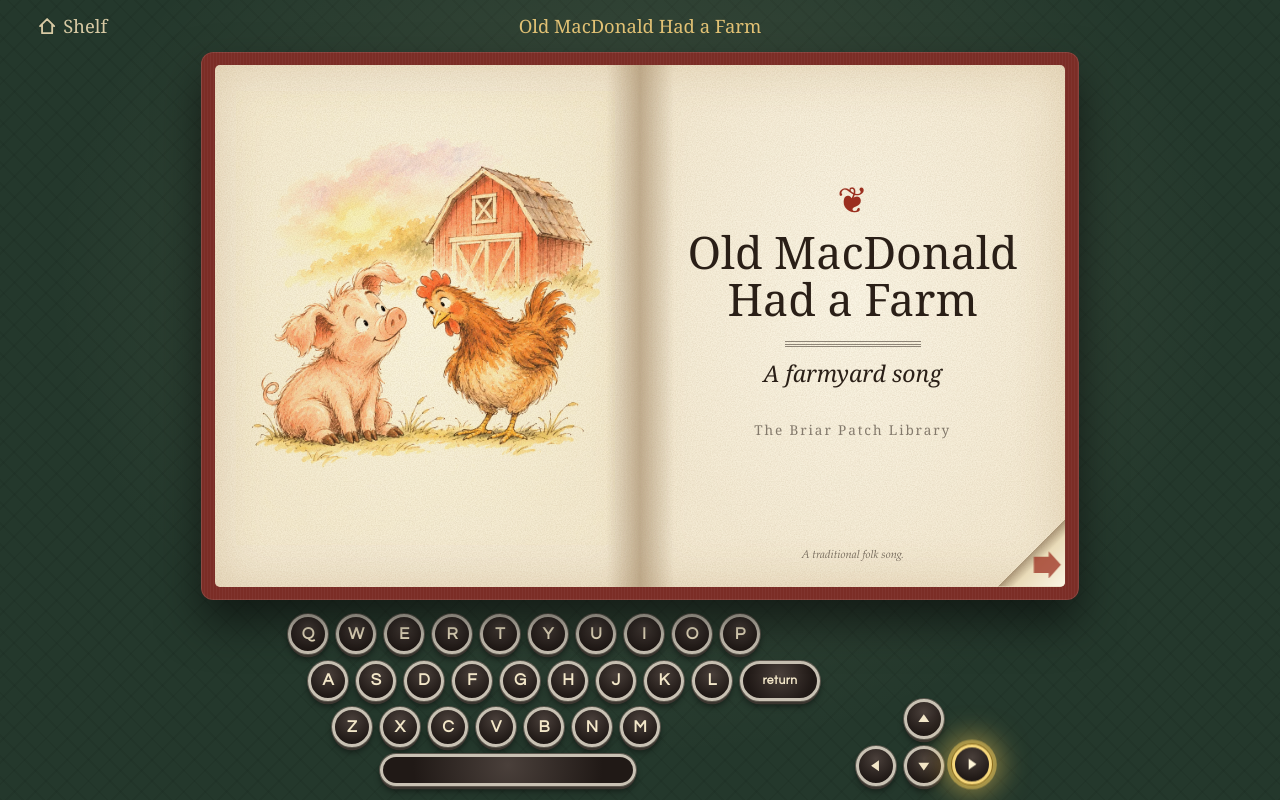
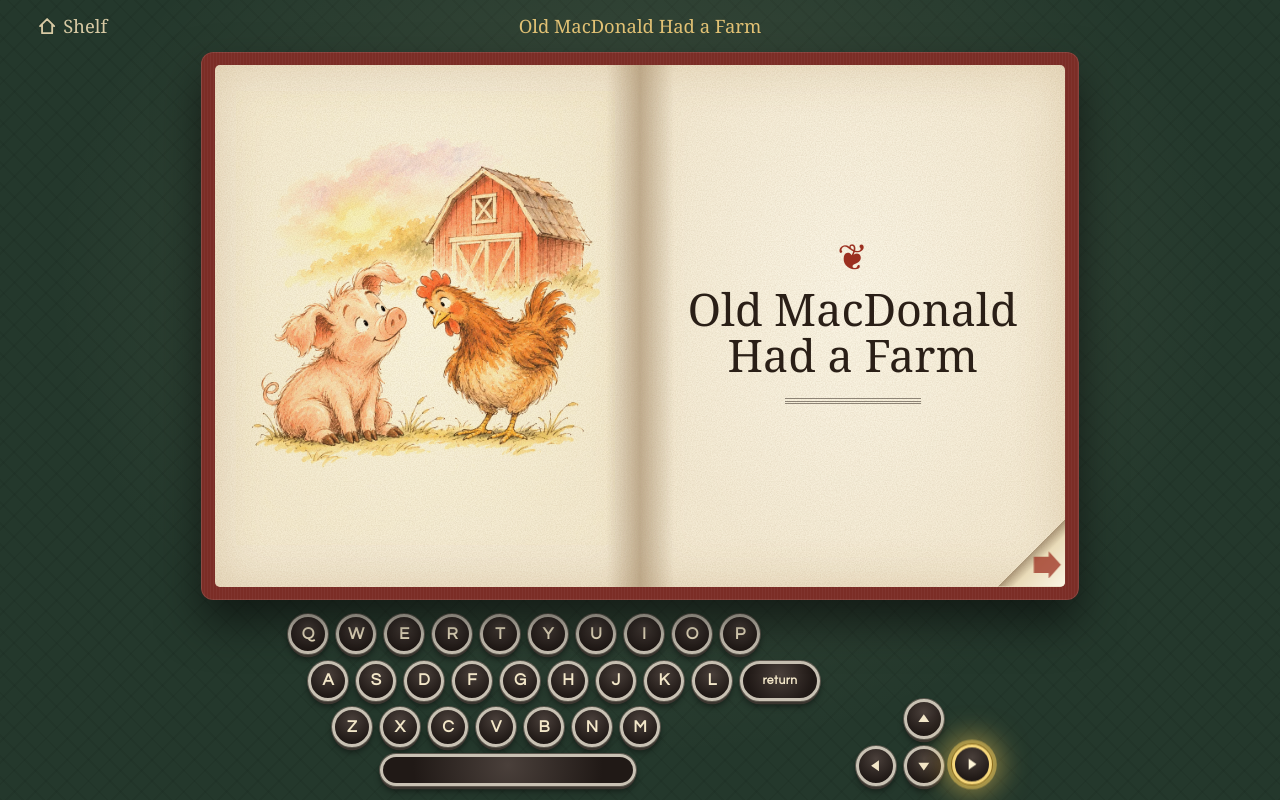
Before and after one commit to jobchong/briar-patch, a plain HTML site: page index.html in a window 1280 px wide. Both pictures are taken after a click on the button "Old MacDonald Had a Farm". Drawn offline with Linux system fonts and the light colour scheme; a web font is replaced by a local one.

Commit message:
Simplify book title pages and link to the published library

```diff
--- a/app.js
+++ b/app.js
@@ -367,9 +367,8 @@ ${rowsData().map((r, ri) => `<section class="row">
     const p = page(), b = R.book, st = cur();
     if (p.type === 'cover') {
       return `<div class="page right"><div class="titlepage">
-<div class="orn">&#10086;</div><h2>${esc(b.title)}</h2><div class="rule"></div>
-<div class="by">${esc(b.byline)}</div><div class="imprint">The Briar Patch Library</div></div>
-<div class="src">${esc(b.source || '')}</div><button class="corner next ready" tabindex="-1" aria-label="Next"></button></div>`;
+<div class="orn">&#10086;</div><h2>${esc(b.title)}</h2><div class="rule"></div></div>
+<button class="corner next ready" tabindex="-1" aria-label="Next"></button></div>`;
     }
     if (p.type === 'end') {
       const n = (store.get('stars', {})[b.id] || 0);
@@ -431,7 +430,7 @@ ${p.after ? `<div class="after${st.done ? ' shown' : ''}">${esc(p.after.text).re
     KB.glow([]);
     if (p.type === 'cover') {
       KB.glow(['ArrowRight']);
-      say(`${R.book.title}. ${R.book.byline}.`, () => armIdle(() => say('Press the arrow to start the story.', armIdle), 6000));
+      say(R.book.title, () => armIdle(() => say('Press the arrow to start the story.', armIdle), 6000));
       return;
     }
     if (p.type === 'end') return theEnd();
--- a/style.css
+++ b/style.css
@@ -238,14 +238,11 @@ svg.star { filter: drop-shadow(0 2px 1px rgba(0, 0, 0, .35)); transform: rotate(
 @keyframes lift { 50% { filter: drop-shadow(-3px -3px 4px rgba(0, 0, 0, .18)); transform: translate(-2px, -2px); } }
 
 /* title page and the end */
-.titlepage { position: absolute; inset: 10% 10% 16%; display: flex; flex-direction: column; align-items: center; justify-content: center; text-align: center; }
+.titlepage { position: absolute; inset: 10%; display: flex; flex-direction: column; align-items: center; justify-content: center; text-align: center; }
 .titlepage .orn { font-family: var(--fell); color: var(--stamp); font-size: 7cqh; line-height: 1; }
 .titlepage h2 { margin: .25em 0 .2em; font-family: var(--fellsc); font-weight: normal; font-size: 8.6cqh; line-height: 1.04; }
 .titlepage .rule { width: 40%; height: 1.2cqh; border-top: 1px solid currentColor; border-bottom: 3px double currentColor; opacity: .5; margin: .6em 0; }
-.titlepage .by { font-family: var(--fell); font-style: italic; font-size: 4.4cqh; }
-.titlepage h2, .titlepage .by, .src, .cover .ctitle { text-wrap: balance; }
-.titlepage .imprint { margin-top: 2.4em; font-family: var(--fellsc); font-size: 2.6cqh; letter-spacing: .14em; opacity: .55; }
-.src { position: absolute; left: 12%; right: 12%; bottom: 4.5%; text-align: center; font-size: 2.15cqh; line-height: 1.35; font-style: italic; opacity: .6; }
+.titlepage h2, .cover .ctitle { text-wrap: balance; }
 .endpage { position: absolute; inset: 12% 10% 16%; display: flex; flex-direction: column; align-items: center; justify-content: center; gap: 3cqh; }
 .theend { font-family: var(--fell); font-style: italic; font-size: 13cqh; line-height: 1; }
 .sticker { width: 28cqh; opacity: 0; transform: scale(2.4) rotate(-40deg); }
```
Also changed, not shown: 1 other file.
